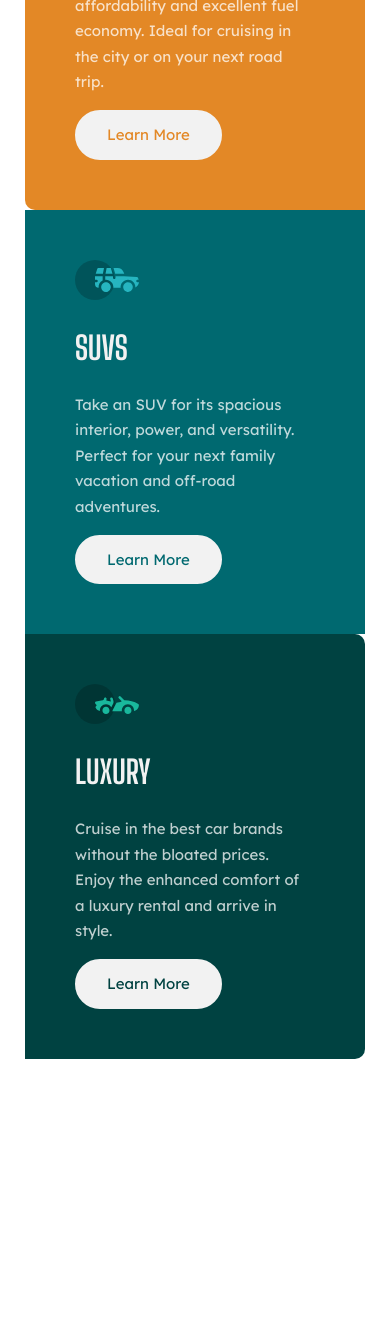
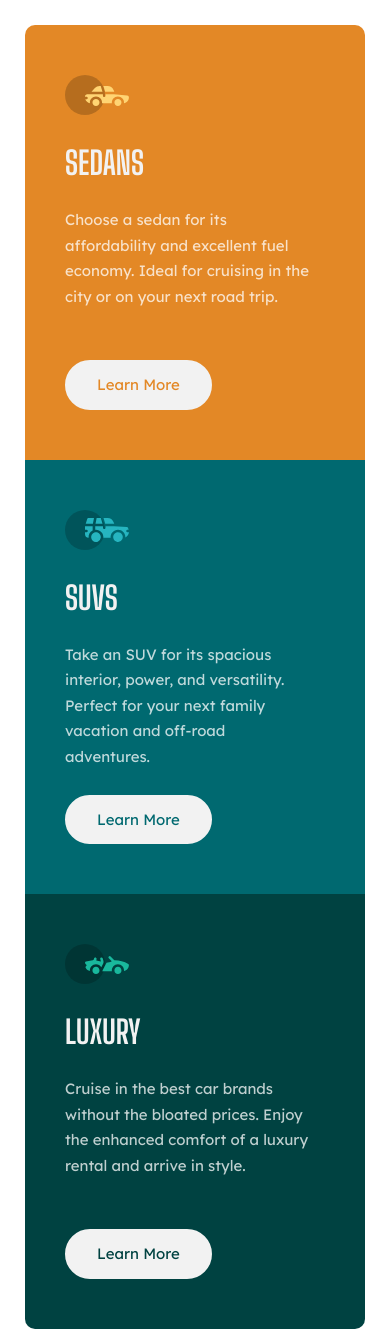
Before and after one commit to PastaSus/3-column-preview-card, a plain HTML site: page index.html in a window 390 px wide. Before the commit the page ends 1059 px from the top, so only its background shows below. Drawn offline with Linux system fonts and the light colour scheme.

Commit message:
Update style.css

```diff
--- a/style.css
+++ b/style.css
@@ -30,7 +30,7 @@
     /* (background, headings, buttons) */
   }
 
-  html,
+ html,
   body {
     position: relative;
     height: 100vh;
@@ -176,6 +176,10 @@
       max-height: 300px;
     } */
 
+    main{
+      align-items: flex-start;
+    }
+
     .content{
     grid-template-columns: 1fr;
     }
@@ -184,6 +188,33 @@
       height: 275px;
     }
 
+    .grid1{
+      border-top-right-radius: 10px;
+      border-bottom-left-radius: 0px;
+    }
+
+    .grid3{
+      border-bottom-left-radius: 10px;
+      border-top-right-radius: 0px;
+    }
+
+    #grid1paragraph{
+      margin-right: 5px;
+    }
+
+    #grid3paragraph{
+      margin-right: 10px;
+    }
+
+    .content_desc{
+      min-height: 285px;
+    }
+
+    .gridcontent{
+     padding-left: 40px;
+     padding-right: 40px;
+     max-height: 460px;
+    }
   }
 
 
```
